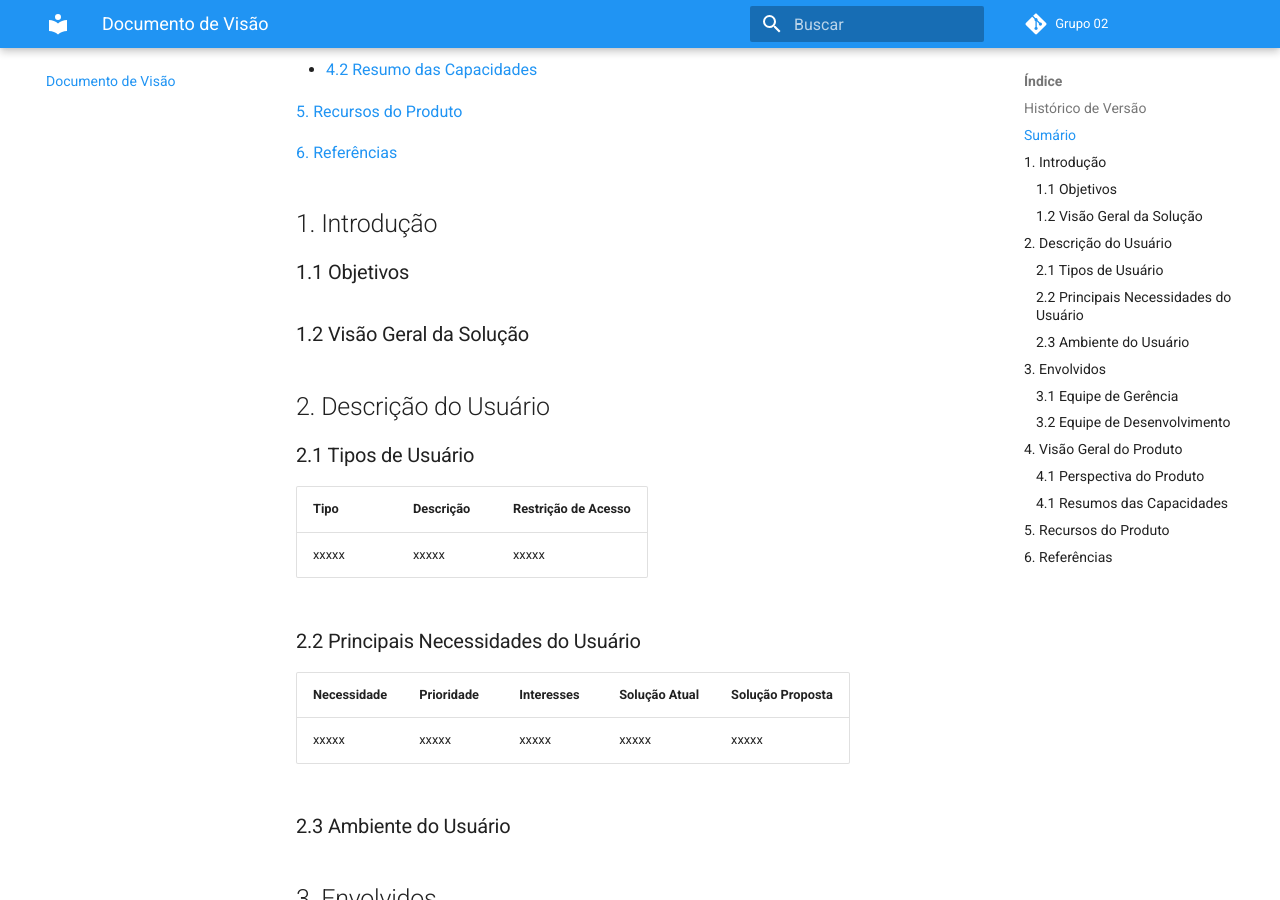
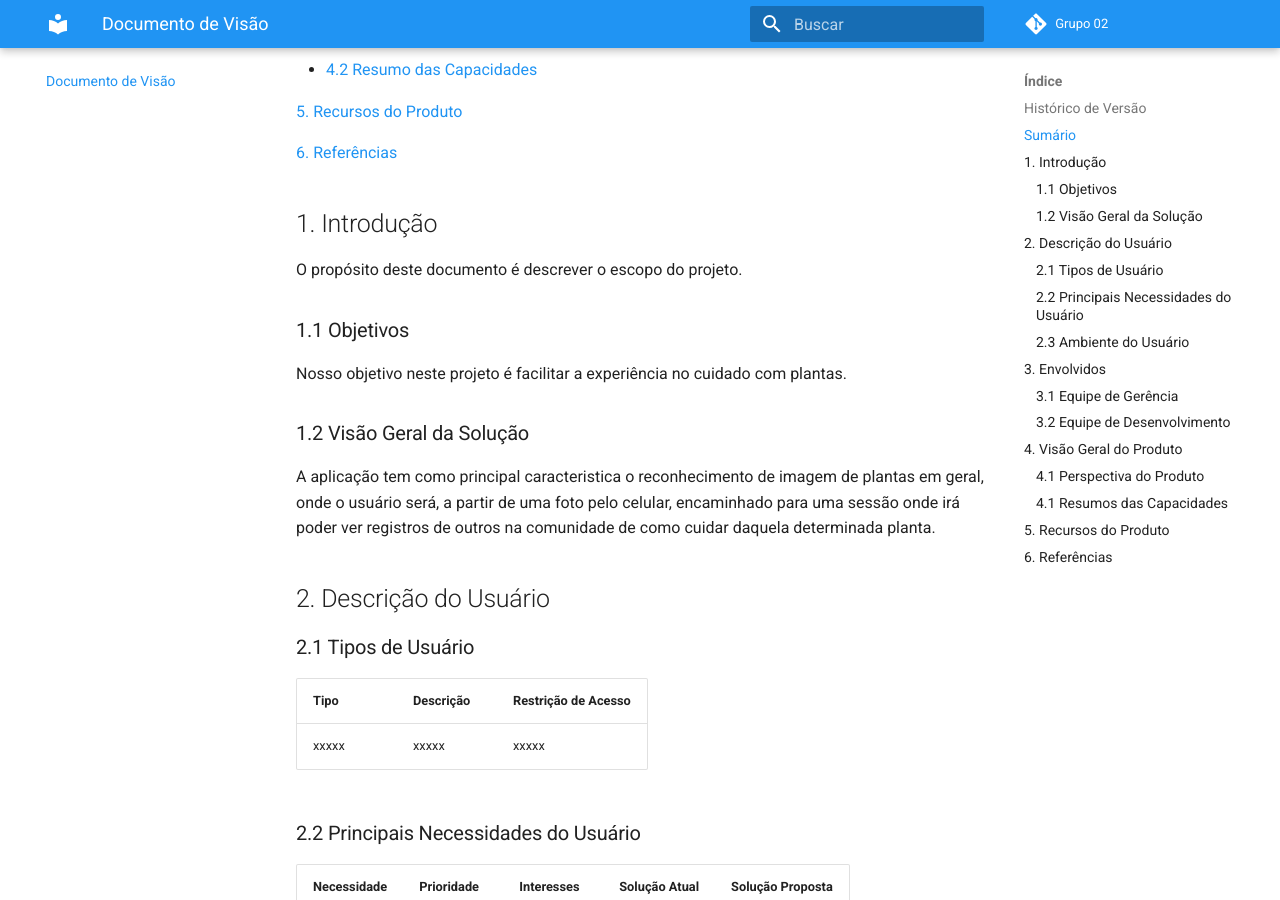
Before and after one commit to fga-eps-mds/2020.1-GaiaDex-wiki, an MkDocs documentation site: the page built from docs/vision_document/vision_document.md, in a window 1280 px wide and 900 px high, scrolled down 879 px. Built offline with MkDocs 1.6.1 and Material for MkDocs 9.7.7, drawn with Linux system fonts in a browser that asks for light colours; comment, search, counter and statistics services are not loaded; old or Windows-style settings are respelled for this version of MkDocs.

Commit message:
Update vision_document.md
Co-authored-by: Victor Samuel dos Santos Lucas <victor.samuelsantoss@gmail.com>

```diff
--- a/docs/vision_document/vision_document.md
+++ b/docs/vision_document/vision_document.md
@@ -33,10 +33,16 @@
 [6. Referências](#6-referências)
 
 ## 1. Introdução
+O propósito deste documento é descrever o escopo do projeto.
 
 ### 1.1 Objetivos
+Nosso objetivo neste projeto é facilitar a experiência no cuidado com plantas.
 
 ### 1.2 Visão Geral da Solução
+A aplicação tem como principal caracteristica o reconhecimento de imagem de plantas
+ em geral, onde o usuário será, a partir de uma foto pelo celular, encaminhado para
+ uma sessão onde irá poder ver registros de outros na comunidade de como cuidar daquela
+ determinada planta.
 
 ## 2. Descrição do Usuário
 
```
